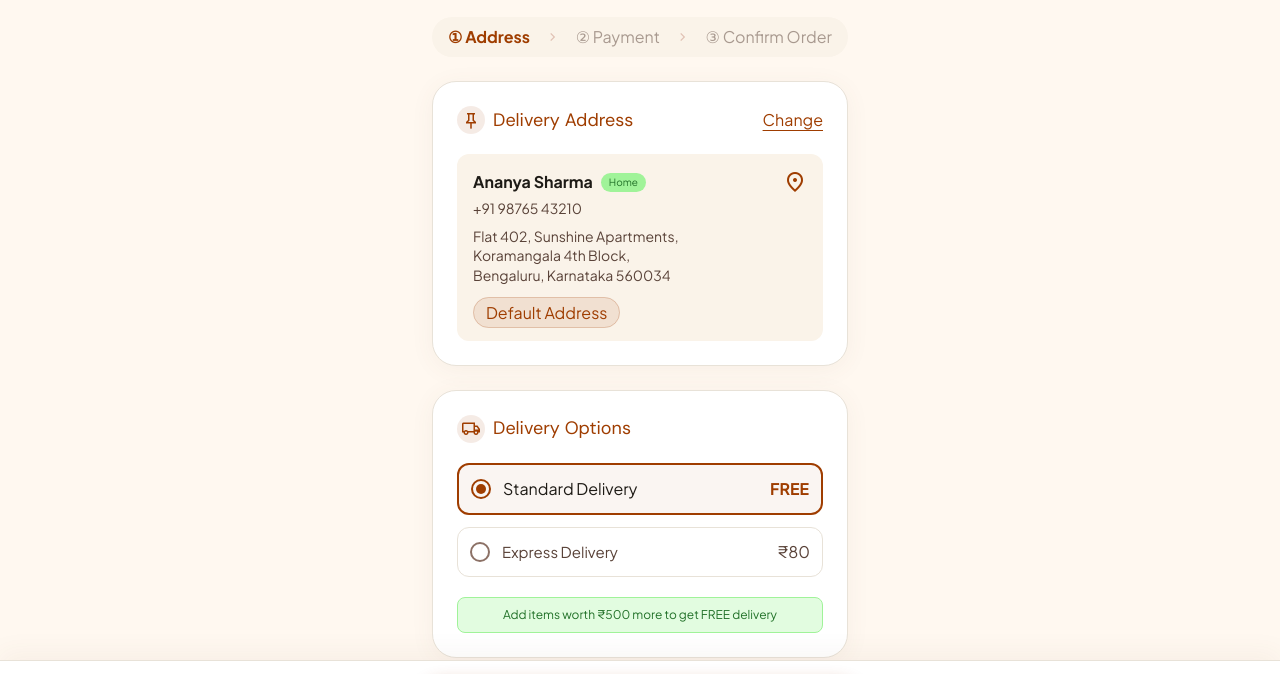
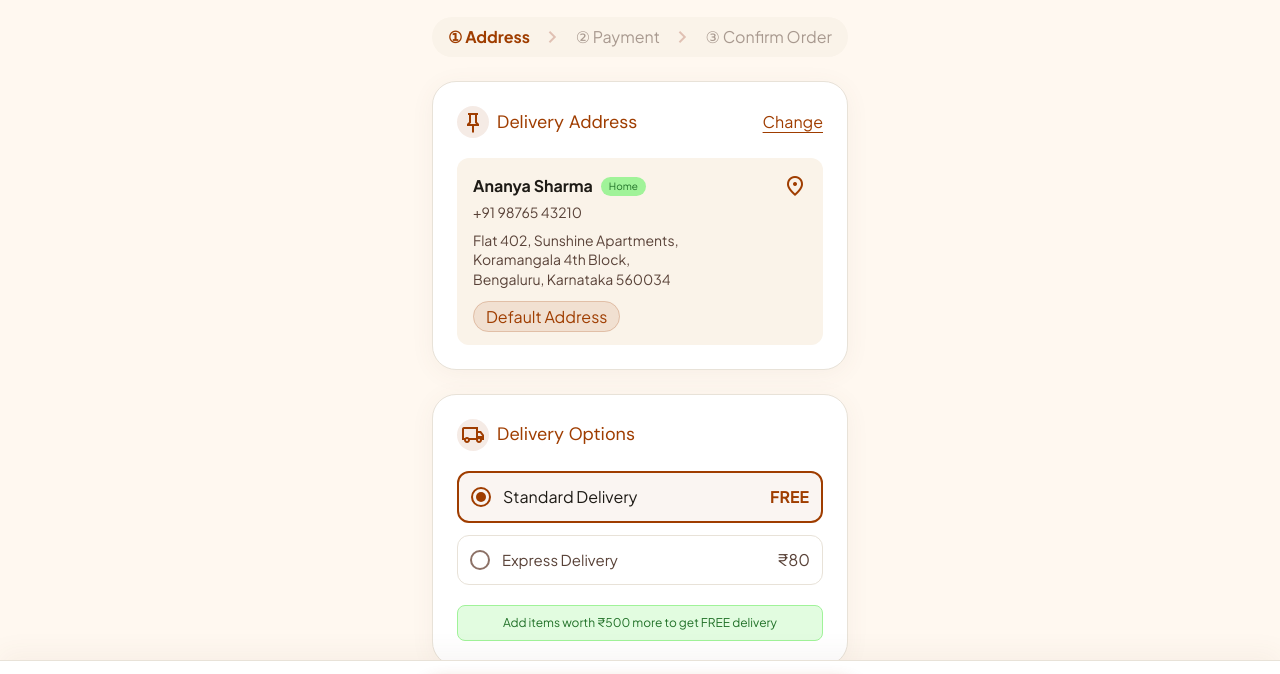
Before and after one commit to ankitapasalkar1010-png/my-new-site, a website: page checkout_address_delivery_selection/code.html in a window 1280 px wide. Shown: the part 51-725 px from the top of the page. Drawn offline with nearby package versions, Linux system fonts and the light colour scheme.

Commit message:
Fix: Correct Material Symbols icon font URL and add CSS rule

```diff
--- a/checkout_address_delivery_selection/code.html
+++ b/checkout_address_delivery_selection/code.html
@@ -5,9 +5,22 @@
 <meta content="width=device-width, initial-scale=1.0" name="viewport"/>
 <title>Annapurna - Checkout</title>
 <link href="https://fonts.googleapis.com/css2?family=Plus+Jakarta+Sans:wght@400;500;600;700&amp;family=DM+Sans:wght@400;500;700&amp;display=swap" rel="stylesheet"/>
-<link href="https://fonts.googleapis.com/css2?family=Material+Symbols+Outlined:wght,FILL@100..700,0..1&amp;display=swap" rel="stylesheet"/>
+<link href="https://fonts.googleapis.com/css2?family=Material+Symbols+Outlined:opsz,wght,FILL,GRAD@20..48,100..700,0..1,-50..200" rel="stylesheet"/>
 <link rel="stylesheet" href="../assets/styles.css">
 <style>
+        .material-symbols-outlined {
+            font-variation-settings: 'FILL' 0, 'wght' 400, 'GRAD' 0, 'opsz' 24;
+            font-family: 'Material Symbols Outlined';
+            font-size: 24px;
+            line-height: 1;
+            display: inline-block;
+            text-transform: none;
+            white-space: nowrap;
+            word-wrap: normal;
+            direction: ltr;
+            -webkit-font-feature-settings: 'liga';
+            -webkit-font-smoothing: antialiased;
+        }
     body {
       -webkit-font-smoothing: antialiased;
       -moz-osx-font-smoothing: grayscale;
```
